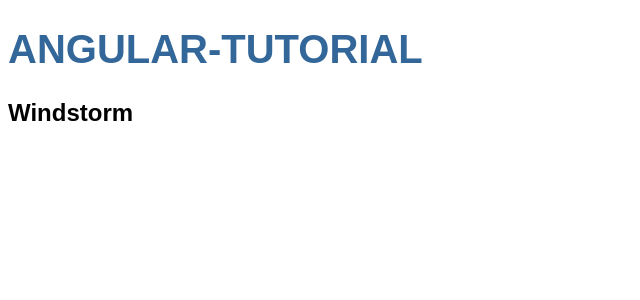
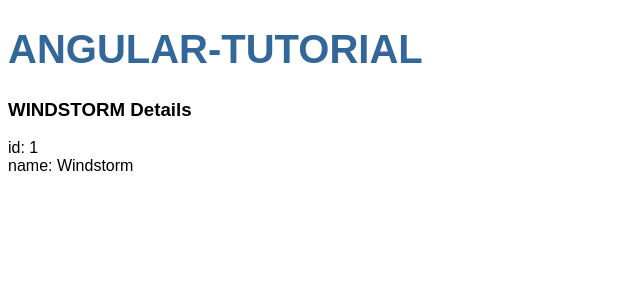
Before and after one commit to paoloventuri91/tour-of-heroes, an Angular app: page / in a window 1280 px wide. Shown: the top 300 px of the page, without its empty margins (0-640 px from the left). Built offline with nearby package versions, Linux system fonts and the light colour scheme.

Commit message:
Aggiunta complessita' al component

```diff
--- /dev/null
+++ b/src/app/hero.ts
@@ -0,0 +1,4 @@
+export interface Hero {
+  id: number;
+  name: string;
+}
--- a/src/app/heroes/heroes.component.html
+++ b/src/app/heroes/heroes.component.html
@@ -1 +1,3 @@
-<h2>{{hero}}</h2>
+<h3>{{hero.name | uppercase }} Details</h3>
+<div><span>id: </span>{{hero.id}}</div>
+<div><span>name: </span>{{hero.name}}</div>
--- a/src/app/heroes/heroes.component.ts
+++ b/src/app/heroes/heroes.component.ts
@@ -1,4 +1,5 @@
 import { Component, OnInit } from '@angular/core';
+import { Hero } from '../hero';
 
 @Component({
   selector: 'app-heroes',
@@ -6,12 +7,14 @@
   styleUrls: ['./heroes.component.css']
 })
 export class HeroesComponent implements OnInit {
+  hero: Hero = {
+    id: 1,
+    name: 'Windstorm'
+  };
 
   constructor() { }
 
-  ngOnInit(): void {
+  ngOnInit() {
   }
 
-  hero = 'Windstorm';
-
 }
```
